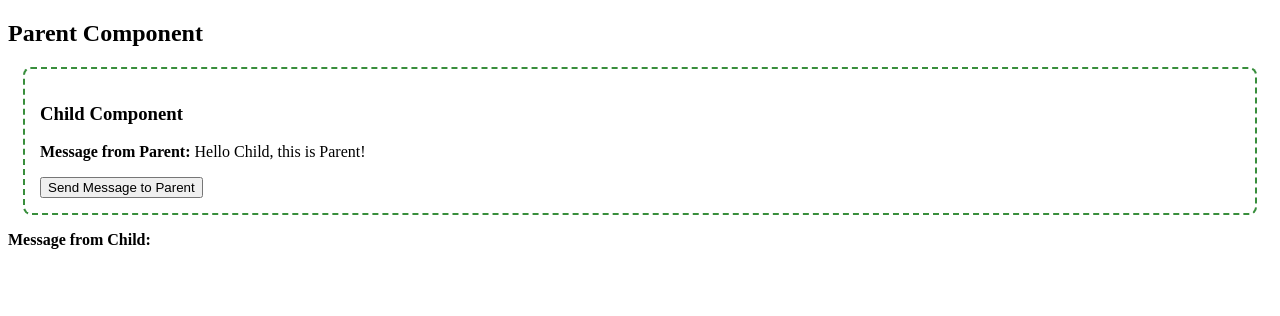
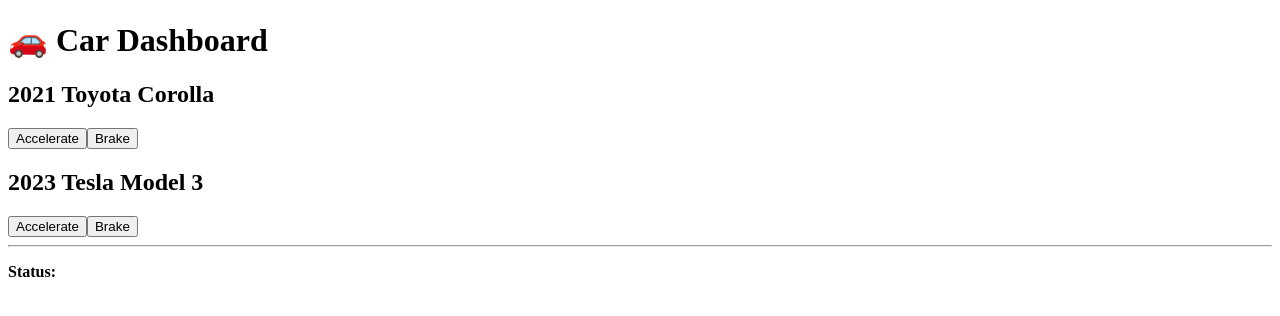
Before and after one commit to sds2002/AngularDemo, an Angular app: page / in a window 1280 px wide. Shown: the top 316 px of the page. Built offline with nearby package versions, Linux system fonts and the light colour scheme.

Commit message:
Class in TypeScript

```diff
--- a/src/app/app.component.html
+++ b/src/app/app.component.html
@@ -1,11 +1,16 @@
-<div class="parent-box">
-  <h2>Parent Component</h2>
+<h1>🚗 Car Dashboard</h1>
 
-  <!-- Passing data to Child using Input -->
-  <app-child
-    [messageFromParent]="parentMessage"
-    (messageEvent)="receiveMessage($event)">
-  </app-child>
+<div>
+  <h2>{{ car1.displayInfo() }}</h2>
+  <button (click)="accelerateCar(car1)">Accelerate</button>
+  <button (click)="brakeCar(car1)">Brake</button>
+</div>
 
-  <p><strong>Message from Child:</strong> {{ messageFromChild }}</p>
+<div>
+  <h2>{{ car2.displayInfo() }}</h2>
+  <button (click)="accelerateCar(car2)">Accelerate</button>
+  <button (click)="brakeCar(car2)">Brake</button>
 </div>
+
+<hr>
+<p><strong>Status:</strong> {{ message }}</p>
--- a/src/app/app.component.ts
+++ b/src/app/app.component.ts
@@ -1,16 +1,25 @@
 import { Component } from '@angular/core';
-import { Observable, interval, of } from 'rxjs';
-import { map } from 'rxjs/operators';
+import { Car } from './models/car.model';  // ✅ Import your Car class
 
 @Component({
   selector: 'app-root',
   templateUrl: './app.component.html',
+  styleUrls: ['./app.component.css']
 })
 export class AppComponent {
-  parentMessage = "Hello Child, this is Parent!";
-  messageFromChild = '';
+  // ✅ Properties used in template
+  car1 = new Car('Toyota', 'Corolla', 2021);
+  car2 = new Car('Tesla', 'Model 3', 2023);
+  message: string = '';
 
-  receiveMessage($event: string) {
-    this.messageFromChild = $event;
+  // ✅ Methods used in template
+  accelerateCar(car: Car) {
+    car.drive(20);
+    this.message = `${car.displayInfo()} is now at ${car.getSpeed()} km/h.`;
+  }
+
+  brakeCar(car: Car) {
+    car.brake(10);
+    this.message = `${car.displayInfo()} slowed down to ${car.getSpeed()} km/h.`;
   }
 }
--- a/src/app/child/child.component.css
+++ /dev/null
@@ -1,6 +0,0 @@
-.child-box {
-    border: 2px dashed #388e3c;
-    padding: 15px;
-    margin: 15px;
-    border-radius: 8px;
-  }
--- a/src/app/child/child.component.html
+++ /dev/null
@@ -1,6 +0,0 @@
-<div class="child-box">
-    <h3>Child Component</h3>
-    <p><strong>Message from Parent:</strong> {{ messageFromParent }}</p>
-
-    <button (click)="sendMessageToParent()">Send Message to Parent</button>
-  </div>
--- a/src/app/child/child.component.ts
+++ /dev/null
@@ -1,18 +0,0 @@
-import { Component, EventEmitter, Input, Output } from '@angular/core';
-
-@Component({
-  selector: 'app-child',
-  templateUrl: './child.component.html',
-  styleUrls: ['./child.component.css']
-})
-export class ChildComponent {
-  // 1. Receive data from parent
-  @Input() messageFromParent: string = '';
-
-  // 2. Send data/event to parent
-  @Output() messageEvent = new EventEmitter<string>();
-
-  sendMessageToParent() {
-    this.messageEvent.emit("Hello Parent, this is Child!");
-  }
-}
--- /dev/null
+++ b/src/app/models/car.model.ts
@@ -0,0 +1,29 @@
+// src/app/models/car.model.ts
+export class Car {
+    brand: string;
+    model: string;
+    year: number;
+    private speed: number = 0;
+
+    constructor(brand: string, model: string, year: number) {
+      this.brand = brand;
+      this.model = model;
+      this.year = year;
+    }
+
+    drive(speedIncrease: number): void {
+      this.speed += speedIncrease;
+    }
+
+    brake(speedDecrease: number): void {
+      this.speed = Math.max(0, this.speed - speedDecrease);
+    }
+
+    getSpeed(): number {
+      return this.speed;
+    }
+
+    displayInfo(): string {
+      return `${this.year} ${this.brand} ${this.model}`;
+    }
+  }
--- a/src/main.ts
+++ b/src/main.ts
@@ -1,7 +1,5 @@
 import { platformBrowserDynamic } from '@angular/platform-browser-dynamic';
-
 import { AppModule } from './app/app.module';
-
 
 platformBrowserDynamic().bootstrapModule(AppModule)
   .catch(err => console.error(err));
```
Also changed, not shown: src/app/app.module.ts (+4 -12 lines), 1 other file (tests, documents, lock files or other folders).
